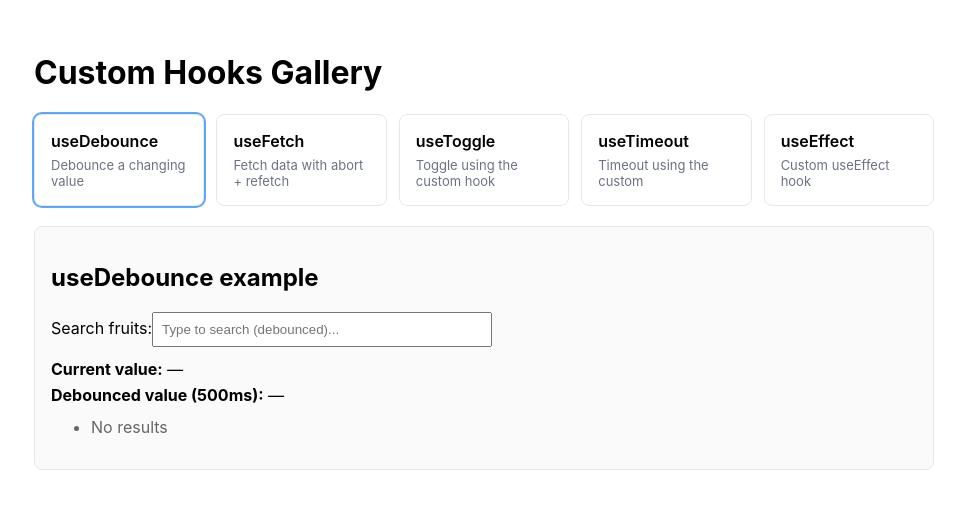
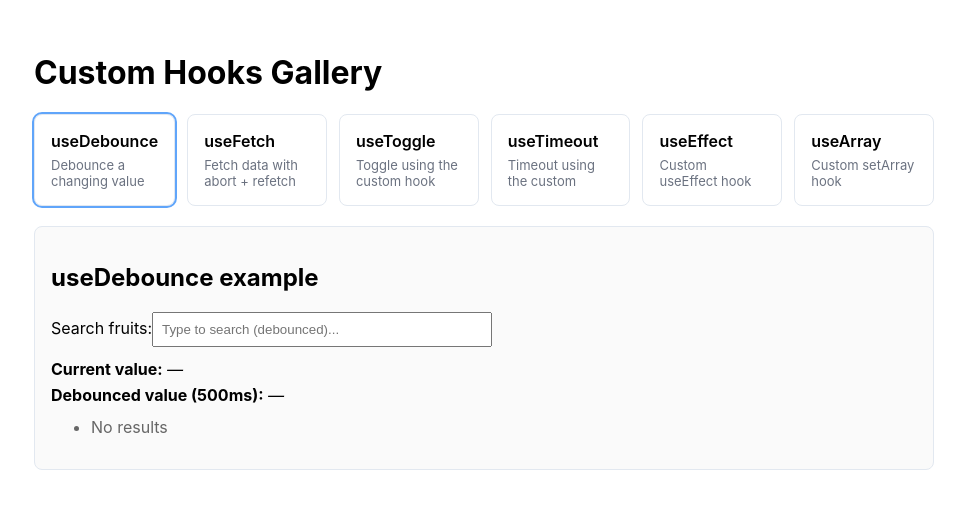
Before and after one commit to jv-62/react-custom-hooks, a React (Vite) app: page / in a window 1280 px wide. Shown: the top 508 px of the page, without its empty margins (156-1121 px from the left). Built offline with nearby package versions, Linux system fonts and the light colour scheme.

Commit message:
Created useArray custom component and added the implementation

```diff
--- a/src/App.tsx
+++ b/src/App.tsx
@@ -5,8 +5,9 @@ import UseFetchDemo from './components/UseFetchDemo'
 import UseTimeoutDemo from './components/UseTimeoutDemo'
 import UseToggleDemo from './components/UseToggleDemo'
 import UseUpdateEffectDemo from './components/UseUpdateEffectDemo'
+import UseArrayDemo from './components/useArrayDemo'
 
-type HookId = 'debounce' | 'fetch' | 'toggle' | 'timeout' | 'update'
+type HookId = 'debounce' | 'fetch' | 'toggle' | 'timeout' | 'update' | 'array'
 
 function App(): JSX.Element {
   const [active, setActive] = useState<HookId | null>('debounce')
@@ -17,6 +18,7 @@ function App(): JSX.Element {
     { id: 'toggle' as HookId, title: 'useToggle', desc: 'Toggle using the custom hook' },
     { id: 'timeout' as HookId, title: 'useTimeout', desc: 'Timeout using the custom' },
     { id: 'update' as HookId, title: 'useEffect', desc: 'Custom useEffect hook' },
+    { id: 'array' as HookId, title: 'useArray', desc: 'Custom setArray hook' },
   ]
 
   return (
@@ -75,6 +77,13 @@ function App(): JSX.Element {
             <UseUpdateEffectDemo />
           </div>
         )}
+
+        {active === 'array' && (
+          <div>
+            <h2>useEffect example</h2>
+            <UseArrayDemo />
+          </div>
+        )}
       </div>
     </div>
   )
--- /dev/null
+++ b/src/components/useArrayDemo.tsx
@@ -0,0 +1,21 @@
+import useArray from "../hooks/useArray"
+
+export default function UseArrayDemo() {
+  const { array, set, push, remove, filter, update, clear } = useArray([
+    1, 2, 3, 4, 5, 6,
+  ])
+
+  return (
+    <div style={{ display: 'flex', gap: 8, flexWrap: 'wrap' }}>
+      <div>{array.join(", ")}</div>
+      <button onClick={() => push(7)}>Add 7</button>
+      <button onClick={() => update(1, 9)}>Change Second Element To 9</button>
+      <button onClick={() => remove(1)}>Remove Second Element</button>
+      <button onClick={() => filter(n => n < 3)}>
+        Keep Numbers Less Than 4
+      </button>
+      <button onClick={() => set([1, 2])}>Set To 1, 2</button>
+      <button onClick={clear}>Clear</button>
+    </div>
+  )
+}
--- /dev/null
+++ b/src/hooks/useArray.ts
@@ -0,0 +1,27 @@
+import { useState } from 'react';
+
+export default function useArray(defaultValue: Array<number>) {
+	const [array, setArray] = useState(defaultValue);
+
+	function push(element: number) {
+		setArray(a => [...a, element]);
+	}
+
+	function filter(callback: (n: number) => boolean) {
+		setArray(a => a.filter(callback));
+	}
+
+	function update(index: number, newElement: number) {
+		setArray(a => [...a.slice(0, index), newElement, ...a.slice(index + 1, a.length)]);
+	}
+
+	function remove(index: number) {
+		setArray((a: Array<number>) => [...a.slice(0, index), ...a.slice(index + 1, a.length)]);
+	}
+
+	function clear() {
+		setArray([]);
+	}
+
+	return { array, set: setArray, push, filter, update, remove, clear };
+}
```
